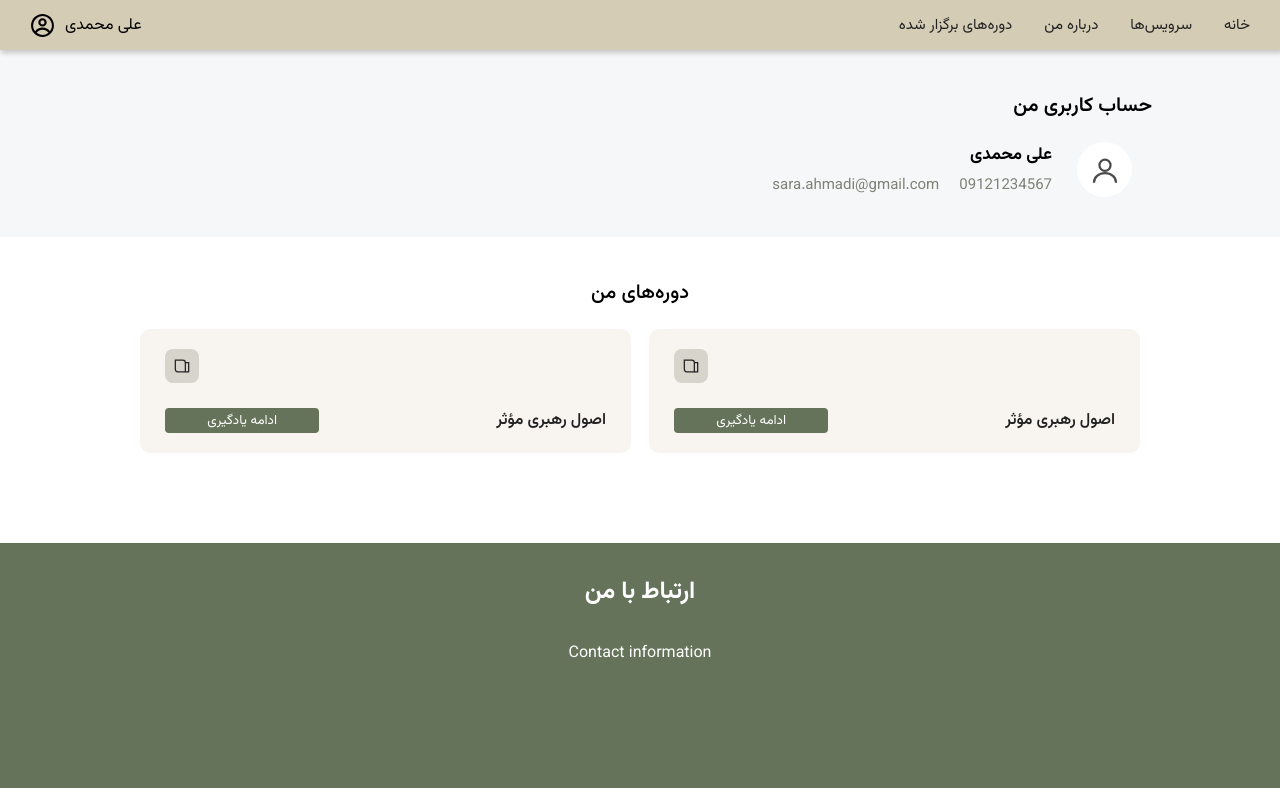
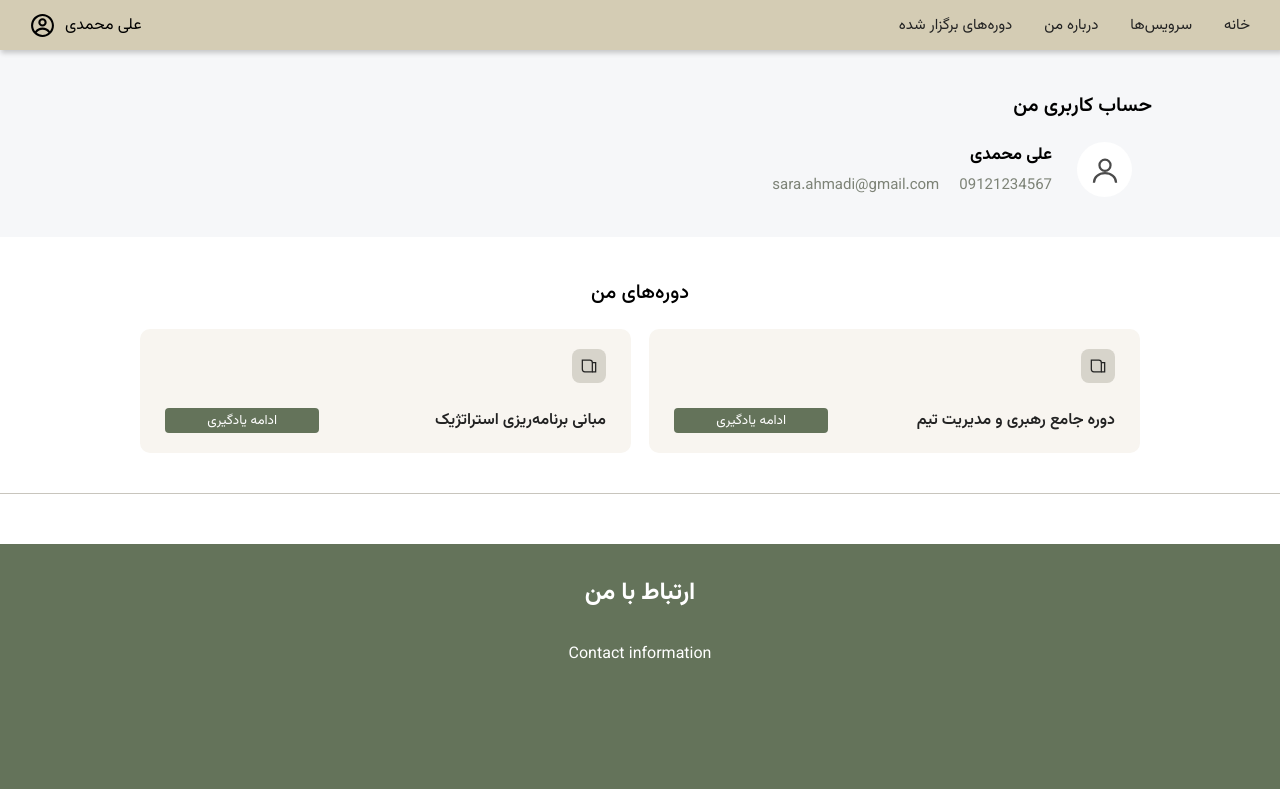
Before and after one commit to LuigiOdinson/Coaching-Website, a React (Vite) app in the folder Coaching/: page /profile in a window 1280 px wide. Built offline with nearby package versions, Linux system fonts and the light colour scheme; a web font is replaced by a local one.

Commit message:
added myServices mock data and used it in MyCourses

```diff
--- /dev/null
+++ b/Coaching/src/mock/myServices.js
@@ -0,0 +1,43 @@
+export const myServices = {
+  "courses": [
+    {
+      "serviceId": 1,
+      "title": "دوره جامع رهبری و مدیریت تیم"
+    },
+    {
+      "serviceId": 4,
+      "title": "مبانی برنامه‌ریزی استراتژیک"
+    }
+  ],
+  "podcasts": [
+    {
+      "serviceId": 3,
+      "title": "چگونه عادت‌های بهتر بسازیم"
+    }
+  ],
+  "bookings": [
+    {
+      "date": "2026-09-21",
+      "slots": [
+        { "startTime": "09:00", "sessionType": "online" },
+        { "startTime": "10:00", "sessionType": "inPerson" },
+        { "startTime": "14:00", "sessionType": "online" }
+      ]
+    },
+    {
+      "date": "2026-09-23",
+      "slots": [
+        { "startTime": "10:00", "sessionType": "online" },
+        { "startTime": "11:00", "sessionType": "online" },
+        { "startTime": "12:00", "sessionType": "freeSession" }
+      ]
+    },
+    {
+      "date": "2026-09-28",
+      "slots": [
+        { "startTime": "11:00", "sessionType": "inPerson" },
+        { "startTime": "15:00", "sessionType": "online" }
+      ]
+    }
+  ]
+}
--- a/Coaching/src/pages/profile-page/MyCourses.jsx
+++ b/Coaching/src/pages/profile-page/MyCourses.jsx
@@ -1,13 +1,15 @@
 import React from 'react'
 
-export default function MyCourses() {
+export default function MyCourses({myCourses}) {
+  console.log(myCourses);
   return (
     <div className="my-courses">
       <h2 className="section-title">دوره‌های من</h2>
 
       <div className="courses-grid">
 
-        <div className="profile-service-card">
+        {myCourses.map((course) => (
+          <div key={course.serviceId} className="profile-service-card">
             <div className="profile-service-card-icon">
               <svg viewBox="0 0 24 24" fill="none" stroke="currentColor" strokeWidth="1.5">
                 <path d="M4 5h9a3 3 0 0 1 3 3v11H7a3 3 0 0 1-3-3V5z" />
@@ -15,23 +17,11 @@ export default function MyCourses() {
               </svg>
             </div>
             <div className="profile-service-card-bottom-row">
-            <h3 className="profile-service-card-title">اصول رهبری مؤثر</h3>
+              <h3 className="profile-service-card-title">{course.title}</h3>
               <button className="profile-service-card-button">ادامه یادگیری</button>
             </div>
           </div>
-
-        <div className="profile-service-card">
-          <div className="profile-service-card-icon">
-            <svg viewBox="0 0 24 24" fill="none" stroke="currentColor" strokeWidth="1.5">
-              <path d="M4 5h9a3 3 0 0 1 3 3v11H7a3 3 0 0 1-3-3V5z" />
-              <path d="M16 8h4v11h-4" />
-            </svg>
-          </div>
-          <div className="profile-service-card-bottom-row">
-            <h3 className="profile-service-card-title">اصول رهبری مؤثر</h3>
-            <button className="profile-service-card-button">ادامه یادگیری</button>
-          </div>
-        </div>
+        ))}
 
       </div>
     </div>
--- a/Coaching/src/pages/profile-page/ProfilePage.css
+++ b/Coaching/src/pages/profile-page/ProfilePage.css
@@ -53,6 +53,7 @@
 /* PROFILE SERVICE CARDS */
 .my-courses {
   padding: 40px 10%;
+  border-bottom: 1px solid var(--color-gray-light);
 }
 
 .profile-service-card {
@@ -81,6 +82,7 @@
   display: flex;
   flex-direction: row-reverse;
   justify-content: space-between;
+  direction: ltr;
 }
 
 .profile-service-card-title {
@@ -112,4 +114,5 @@
   margin-inline: auto;
   max-width: 1000px;
   gap: 18px;
+  direction: rtl;
 }
--- a/Coaching/src/pages/profile-page/ProfilePage.jsx
+++ b/Coaching/src/pages/profile-page/ProfilePage.jsx
@@ -3,6 +3,8 @@ import Header from '../../components/Header'
 import Footer from '../../components/Footer'
 import UserAccount from './UserAccount.jsx'
 import MyCourses from './MyCourses.jsx'
+
+import { myServices } from '../../mock/myServices.js'
 import "./ProfilePage.css"
 
 export default function ProfilePage() {
@@ -12,7 +14,7 @@ export default function ProfilePage() {
 
       <Header />
       <UserAccount />
-      <MyCourses />
+      <MyCourses myCourses={myServices.courses}/>
       <Footer />
     </div>
   )
```
Also changed, not shown: 2 other files (tests, documents, lock files or other folders). Lines whose indentation alone changed are shown as unchanged.
